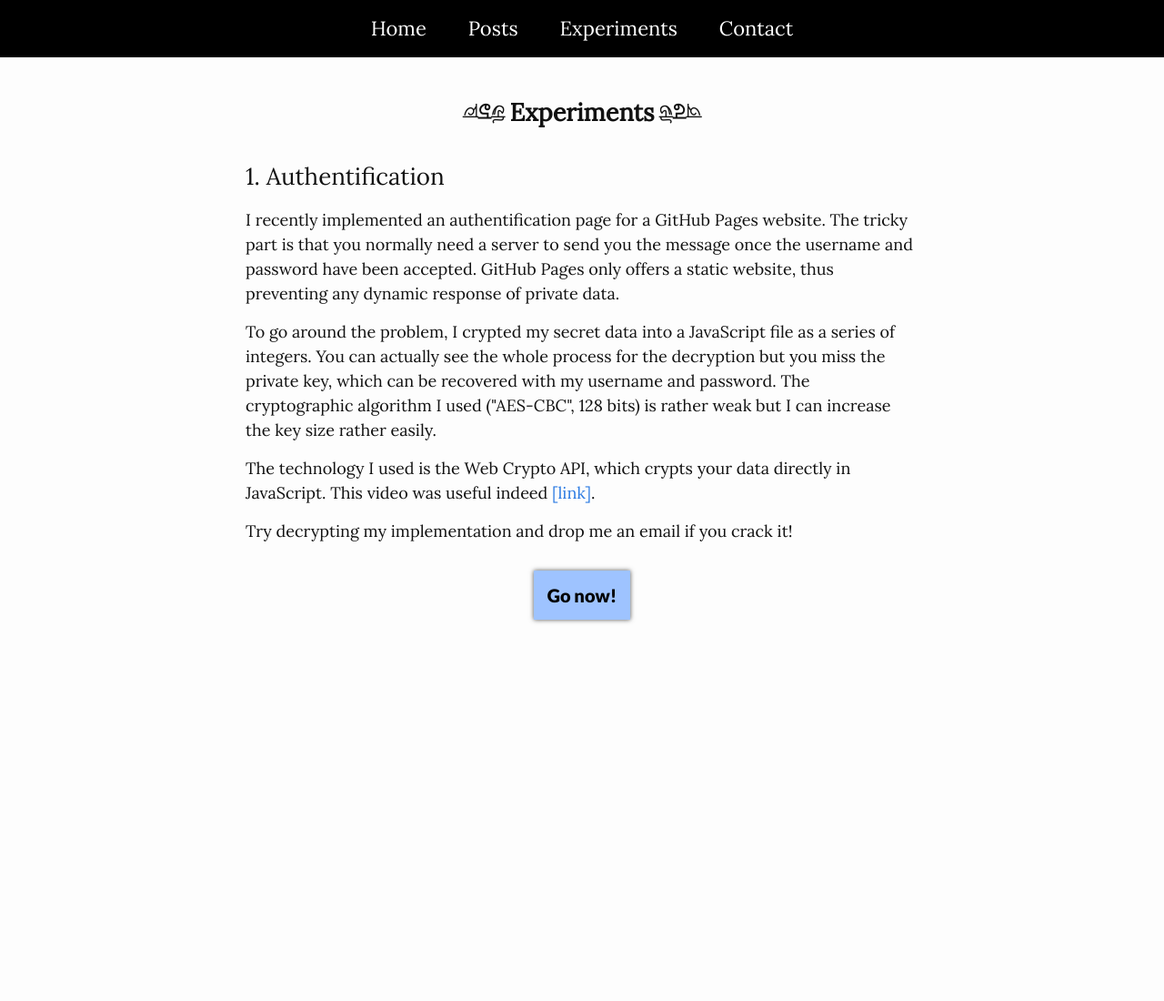
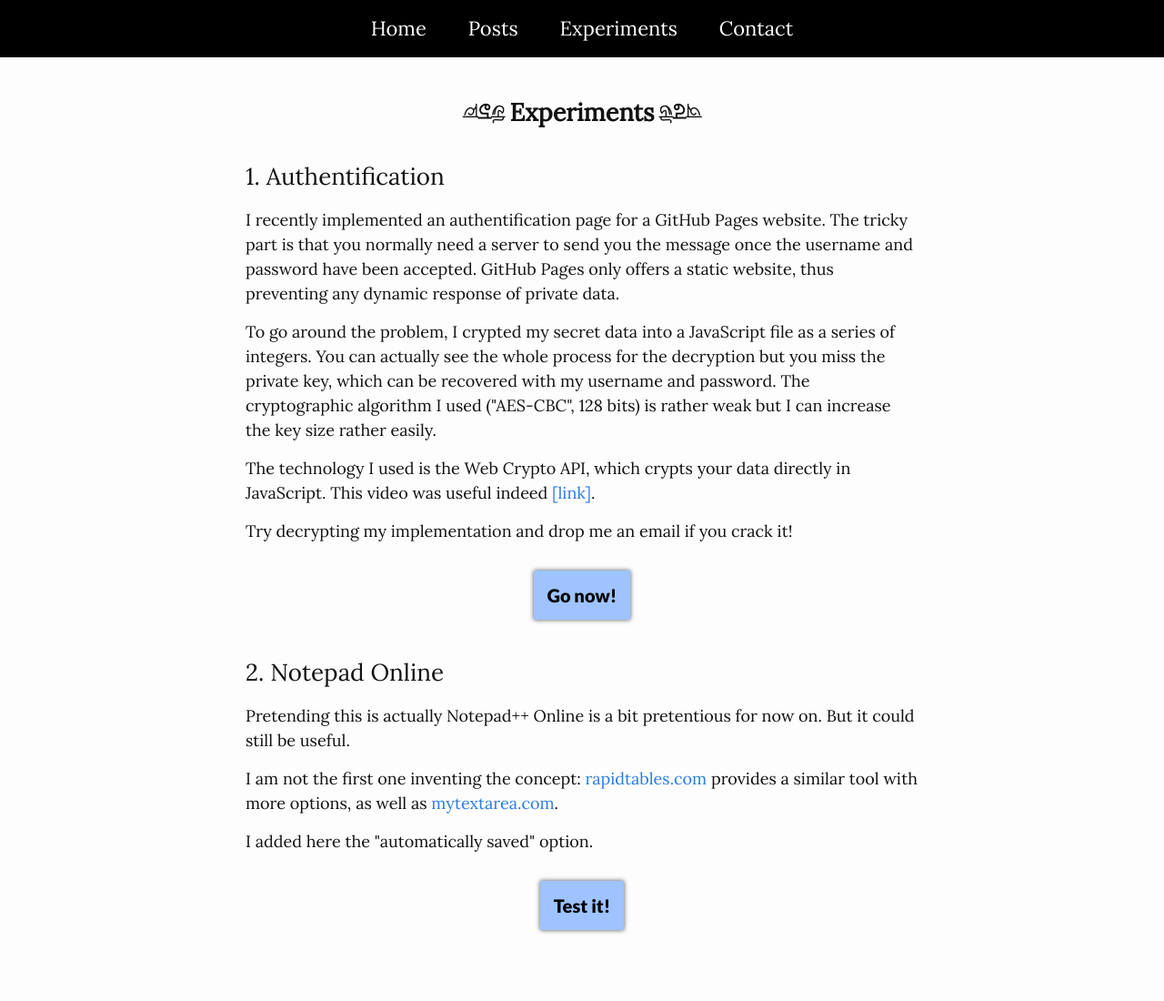
Before and after one commit to tblondelle/tblondelle.github.io, a Jekyll site: the page built from experiments.md, in a window 1280 px wide. Shown: the whole page at 91% size. Built offline with Jekyll 4.4.1, drawn with Linux system fonts in a browser that asks for light colours; nearby versions of some CDN libraries; before the commit the page ends 900 px from its top, so only the background shows below that.

Commit message:
add notepad online experiment 2

```diff
--- a/css/main_style.css
+++ b/css/main_style.css
@@ -78,6 +78,15 @@ nav span a:link {
 nav span a:visited {
     color: white;
 }
+
+.post-summary{
+    margin-bottom: 50px;
+
+}
+
+
+
+
 .center{
     text-align: center;
 }
--- a/experiments.md
+++ b/experiments.md
@@ -4,19 +4,36 @@ title: "Experiments"
 permalink: /experiments/
 ---
 
-<div>
+<div class="post-summary">
 
-<h3> 1. Authentification</h3>
+	<h3> 1. Authentification</h3>
 
-<p>I recently implemented an authentification page for a GitHub Pages website. The tricky part is that you normally need a server to send you the message once the username and password have been accepted. GitHub Pages only offers a static website, thus preventing any dynamic response of private data. </p>
+	<p>I recently implemented an authentification page for a GitHub Pages website. The tricky part is that you normally need a server to send you the message once the username and password have been accepted. GitHub Pages only offers a static website, thus preventing any dynamic response of private data. </p>
 
-<p> To go around the problem, I crypted my secret data into a JavaScript file as a series of integers. You can actually see the whole process for the decryption but you miss the private key, which can be recovered with my username and password. The cryptographic algorithm I used ("AES-CBC", 128 bits) is rather weak but I can increase the key size rather easily.</p>
+	<p> To go around the problem, I crypted my secret data into a JavaScript file as a series of integers. You can actually see the whole process for the decryption but you miss the private key, which can be recovered with my username and password. The cryptographic algorithm I used ("AES-CBC", 128 bits) is rather weak but I can increase the key size rather easily.</p>
 
-<p>The technology I used is the Web Crypto API, which crypts your data directly in JavaScript. This video was useful indeed <a href="https://www.youtube.com/watch?v=rUi1j1NhGow">[link]</a>.</p>
+	<p>The technology I used is the Web Crypto API, which crypts your data directly in JavaScript. This video was useful indeed <a href="https://www.youtube.com/watch?v=rUi1j1NhGow">[link]</a>.</p>
 
-<p> Try decrypting my implementation and drop me an email if you crack it!</p>
-<br>
-<div class='center'>
-<a class='button' href="{{site.github.url}}/experiments/authentification/">Go now!</a>
+	<p> Try decrypting my implementation and drop me an email if you crack it!</p>
+	<br>
+	<div class='center'>
+	<a class='button' href="{{site.github.url}}/experiments/authentification/">Go now!</a>
+	</div>
+
 </div>
+
+
+<div class="post-summary">
+	<h3> 2. Notepad Online</h3>
+
+	<p>Pretending this is actually Notepad++ Online is a bit pretentious for now on. But it could still be useful.</p>
+
+	<p>I am not the first one inventing the concept: <a href="http://www.rapidtables.com/tools/notepad.htm">rapidtables.com</a> provides a similar tool with more options, as well as <a href="http://www.mytextarea.com/">mytextarea.com</a>. </p>
+
+	<p>I added here the "automatically saved" option.</p>
+
+	<br>
+	<div class='center'>
+	<a class='button' href="{{site.github.url}}/experiments/notepad-online/">Test it!</a>
+	</div>
 </div>
--- a/experiments/experiment1.html
+++ b/experiments/experiment1.html
@@ -27,7 +27,7 @@ permalink: /experiments/authentification/
     </head>
 
     <body>
-        <div id="escape_button"><a href="{{site.github.url}}/experiments"><i class="material-icons">arrow_back</i><a></div>
+        <div id="escape_button"><a href="{{site.github.url}}/experiments"><i class="material-icons">arrow_back</i></a></div>
         <div role="dialog">
             <h2>Authentification</h2>
 
```
Also changed, not shown: assets/notepad_online/script.js (added, +43 -0 lines), assets/notepad_online/style.css (added, +56 -0 lines), experiments/experiment2.html (added, +47 -0 lines), index.html (+7 -0 lines), 8 other files. Lines whose indentation alone changed are shown as unchanged.
